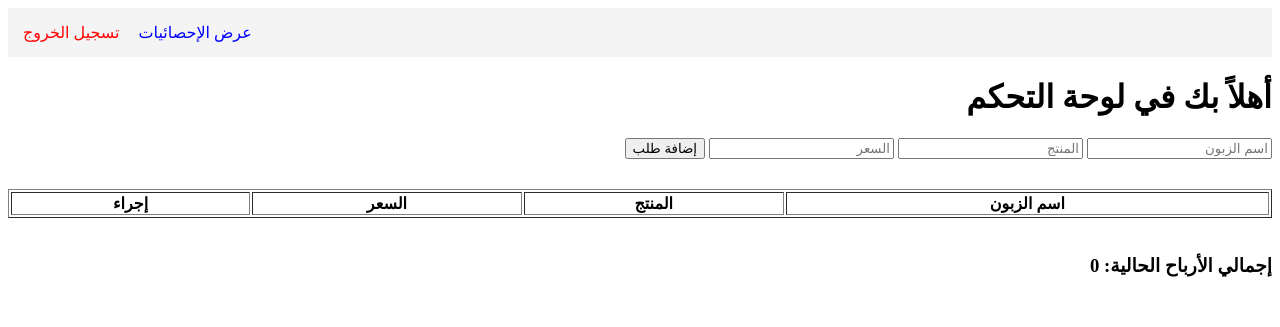
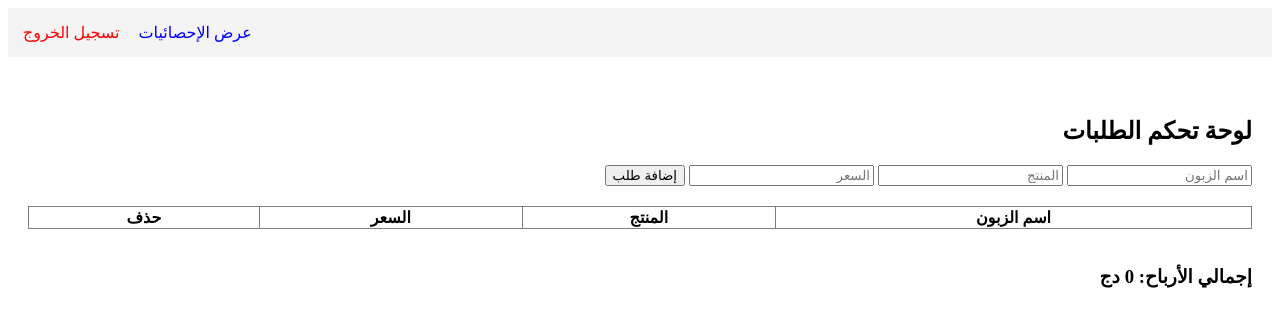
Before and after one commit to chichideb2007-blip/bisnes, a Flask app: page /dashboard in a window 1280 px wide. Shown: the top 327 px of the page. Run offline with Flask 3, Linux system fonts and the light colour scheme; the visitor is signed in with stand-in values (Sample User, id 1); data that the repository does not hold is empty.

Commit message:
Update users.html

```diff
--- a/templates/users.html
+++ b/templates/users.html
@@ -6,30 +6,30 @@
 </head>
 <body>
 
+    <!-- الجزء الجديد: أزرار التنقل -->
     <div style="background-color: #f4f4f4; padding: 15px; text-align: left; margin-bottom: 20px;">
         <a href="/stats" style="margin-left: 15px; text-decoration: none; color: blue;">عرض الإحصائيات</a>
         <a href="/logout" style="text-decoration: none; color: red;">تسجيل الخروج</a>
     </div>
 
-    <h1>أهلاً بك في لوحة التحكم</h1>
-
-    <form action="/add" method="POST" style="margin-bottom: 30px;">
+    <!-- الجزء القديم: إضافة طلب -->
+    <div style="padding: 20px;">
+        <h2>لوحة تحكم الطلبات</h2>
+        <form action="/add" method="POST" style="margin-bottom: 20px;">
             <input type="text" name="customer_name" placeholder="اسم الزبون" required>
             <input type="text" name="product_name" placeholder="المنتج" required>
             <input type="number" name="total_price" placeholder="السعر" required>
             <button type="submit">إضافة طلب</button>
         </form>
 
-    <table border="1" width="100%">
-        <thead>
+        <!-- الجدول القديم الموثق في 1000016795.mp4 -->
+        <table border="1" width="100%" style="border-collapse: collapse;">
             <tr>
                 <th>اسم الزبون</th>
                 <th>المنتج</th>
                 <th>السعر</th>
-                <th>إجراء</th>
+                <th>حذف</th>
             </tr>
-        </thead>
-        <tbody>
             {% for item in orders %}
             <tr>
                 <td>{{ item.customer_name }}</td>
@@ -38,11 +38,11 @@
                 <td><a href="/delete/{{ item.id }}">حذف</a></td>
             </tr>
             {% endfor %}
-        </tbody>
         </table>
 
         <br>
-    <h3>إجمالي الأرباح الحالية: {{ total }}</h3>
+        <h3>إجمالي الأرباح: {{ total }} دج</h3>
+    </div>
 
 </body>
 </html>
```
Lines whose indentation alone changed are shown as unchanged.
